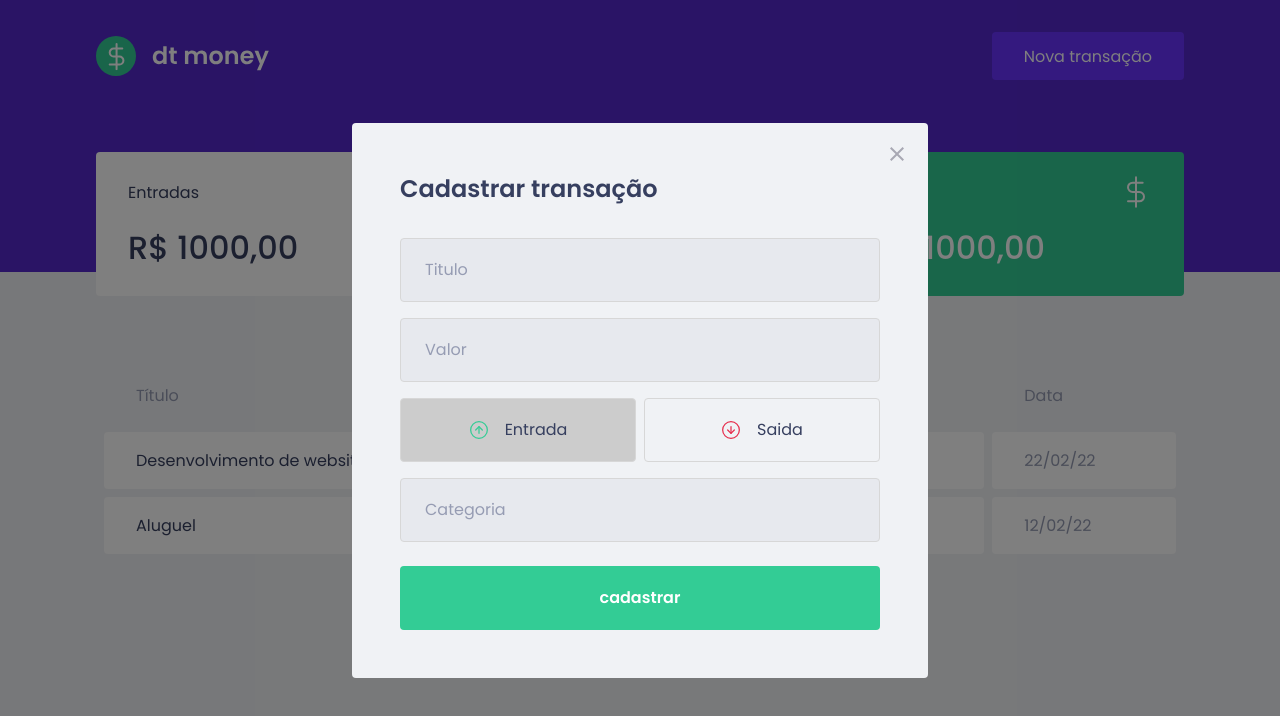
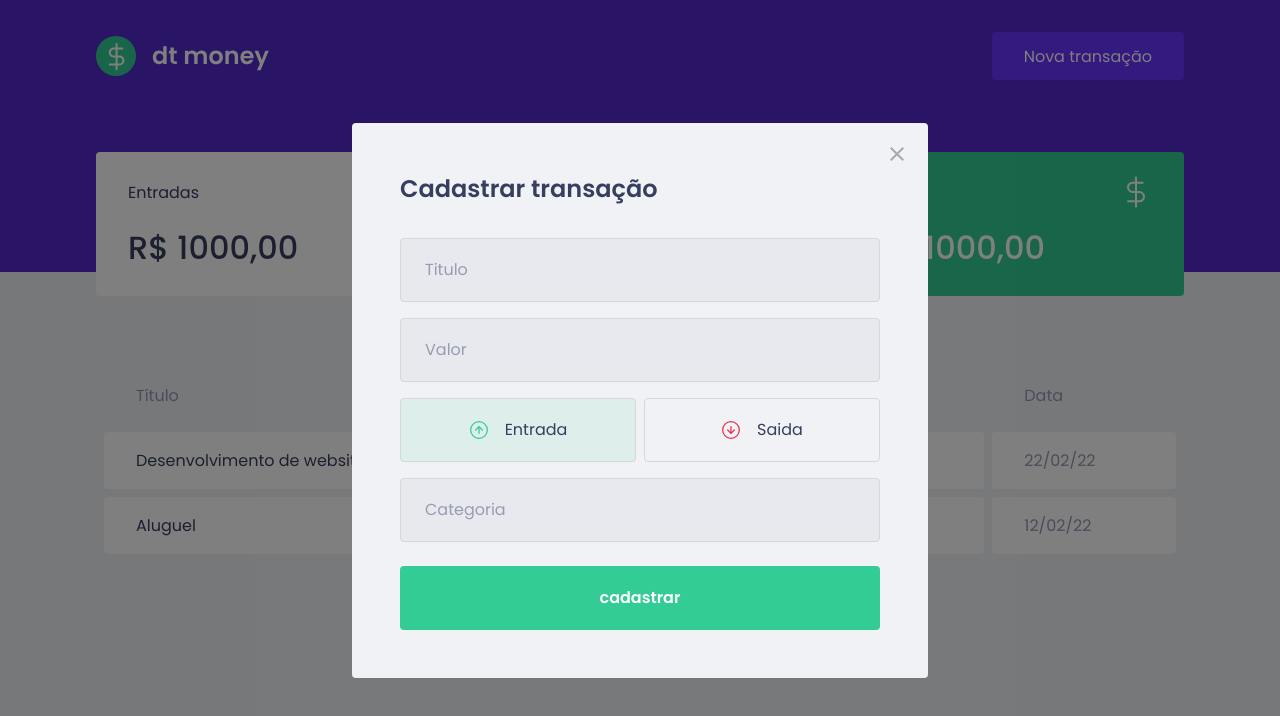
Before and after one commit to Gabriel0109/RocketSeatCourse, a React (Create React App) app in the folder ignite/React/chapter_II/detmoney/: page / in a window 1280 px wide. Both pictures are taken after a click on the button "Nova transação". Shown: the top 716 px of the page. Built offline with nearby package versions, Linux system fonts and the light colour scheme; no server answers; what miragejs would draw is missing.

Commit message:
btn colrs according to type

```diff
--- a/ignite/React/chapter_II/detmoney/src/components/Modal/index.tsx
+++ b/ignite/React/chapter_II/detmoney/src/components/Modal/index.tsx
@@ -37,6 +37,7 @@
                         type="button"
                         onClick={() => setType('deposit')}
                         isActive={type === 'deposit'}
+                        activeColor="green"
                     >
                         <img src={income} alt="Entrada" />
                         <span>Entrada</span>
@@ -45,6 +46,7 @@
                         type="button"
                         onClick={() => setType('withdrawl')}
                         isActive={type === 'withdrawl'}
+                        activeColor="red"
                     >
                         <img src={outcome} alt="Saida" />
                         <span>Saida</span>
--- a/ignite/React/chapter_II/detmoney/src/components/Modal/styles.ts
+++ b/ignite/React/chapter_II/detmoney/src/components/Modal/styles.ts
@@ -1,5 +1,5 @@
 import styled from 'styled-components'
-import { darken } from 'polished'
+import { darken, transparentize } from 'polished'
 
 
 export const Container = styled.form`
@@ -50,15 +50,23 @@
     gap: 0.5rem;
 
 `
+
 interface RadioBoxProps {
     isActive: boolean;
+    activeColor: 'green' | 'red';
+}
+const colors = {
+    green: '#33cc95',
+    red: '#E52E4D'
 }
 export const RadioBox = styled.button<RadioBoxProps>`
         height: 4rem;
         border: 1px solid #d7d7d7;
         border-radius: 0.25rem;
 
-        background: ${(props) => props.isActive ? '#ccc' : 'transparent'} ;
+        background: ${(props) => props.isActive
+        ? transparentize(0.9, colors[props.activeColor])
+        : 'transparent'} ;
 
         display: flex;
         align-items: center;
```
